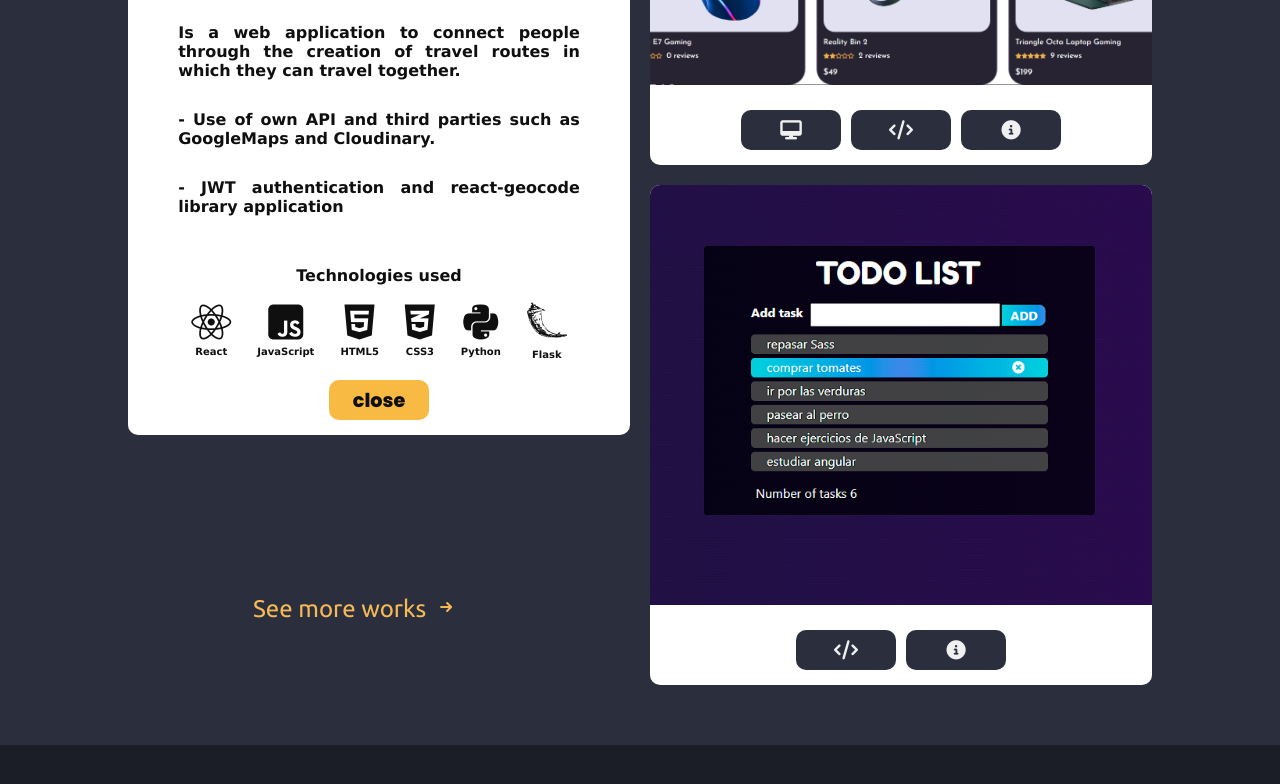
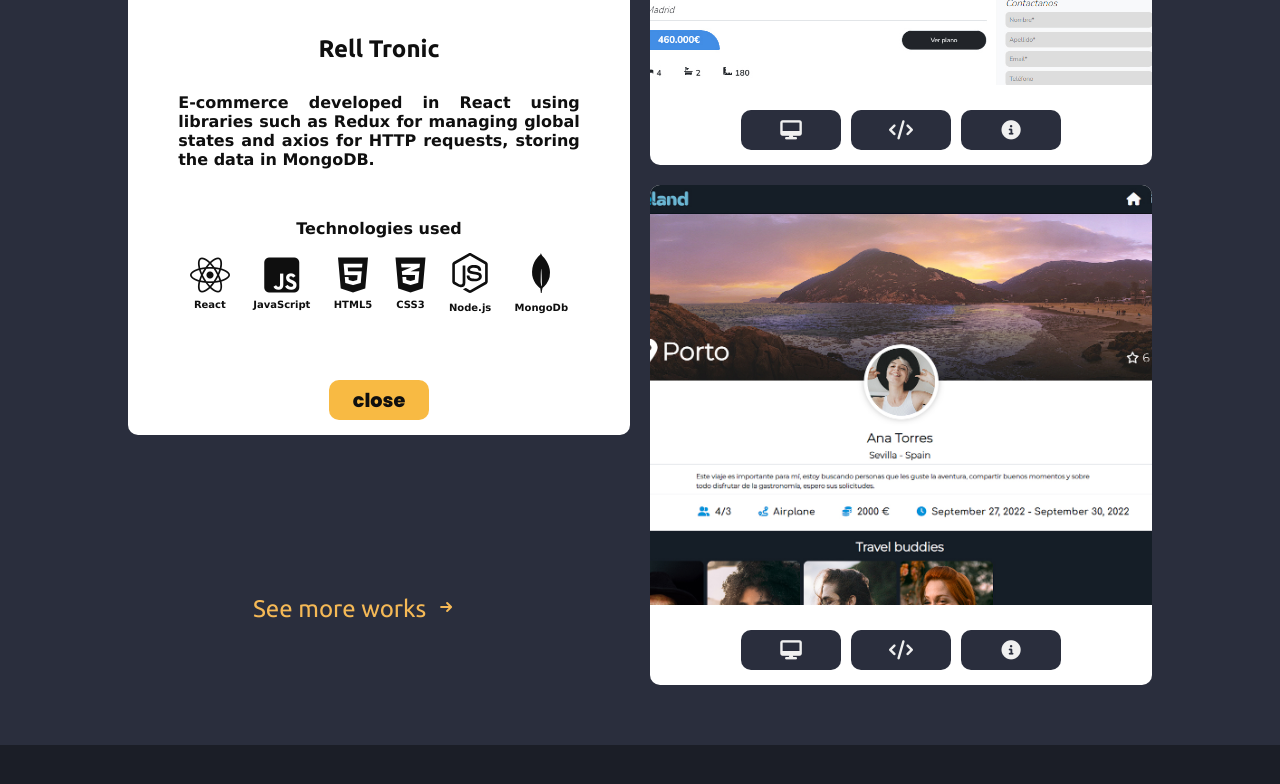
Before and after one commit to George-Lion/my-portfolio, a React (Vite) app: page / in a window 1280 px wide. Both pictures are taken after a click on the button 489 px from the left and 2695 px from the top of the page. Shown: the part 2295-3079 px from the top of the page. Built offline with nearby package versions, Linux system fonts and the light colour scheme.

Commit message:
deploy v1

```diff
--- a/src/components/AboutMe.module.scss
+++ b/src/components/AboutMe.module.scss
@@ -137,6 +137,7 @@
                 &__picture1{
                     height: 350px;
                     margin: 50px 60px 0px 0px;
+                    border-radius: 10px;
 
                     $breakpoint-tablet: 980px;
                     @media (max-width: $breakpoint-tablet) {
--- a/src/components/Portfolio.jsx
+++ b/src/components/Portfolio.jsx
@@ -2,29 +2,20 @@ import React, { Fragment, useState } from "react";
 import img1 from "../img/Traveland1.png";
 import img2 from "../img/log.png";
 import img3 from "../img/t3.jpg";
-import img4 from "../img/todo.png";
+import img4 from "../img/WH.jpg";
 import { HiArrowSmRight } from "react-icons/hi";
 import styles from "./Portfolio.module.scss";
 import { useTranslation } from "react-i18next";
-import {
-  SiPostgresql,
-  SiFlask,
-  SiMysql,
-  SiGithub,
-  SiGit,
-  SiHeroku,
-  SiTrello,
-  SiWindowsterminal,
-  SiAdobexd,
-} from "react-icons/si";
+import { SiFlask, SiNodedotjs, SiMongodb } from "react-icons/si";
 
 const Portfolio = ({ theme }) => {
   let url1 = "https://github.com/George-Lion?tab=repositories";
   let url2 = "https://github.com/George-Lion/FINAL-PROJECT-X";
-  let url3 = "https://github.com/George-Lion/Starwars-Blog-Reading-List";
-  let url4 = "https://traveland-v2.herokuapp.com/";
-  let url5 = "https://github.com/George-Lion/Second-Part-of-the-TODO-list-adding-fetch";
-  let url6 = "https://rell-tronic.up.railway.app/";
+  let url3 = "https://github.com/George-Lion/real-state";
+  let url4 = "https://world-home.vercel.app/";
+  let url5 = "https://rell-tronic.up.railway.app/";
+  let url6 = "https://traveland-v2.herokuapp.com/";
+  let url7 = "https://github.com/George-Lion/Ecommerce";
   const [t, i18n] = useTranslation("global");
 
   const [picture, setPicture] = useState(true);
@@ -76,18 +67,18 @@ const Portfolio = ({ theme }) => {
             >
               <img
                 className={styles.master__portfolio__box4__img1}
-                src={img3}
+                src={img4}
                 alt="Relltronic project image"
               />
               <div className={styles.master__portfolio__box2__button}>
                 <a
-                  href={url6}
+                  href={url4}
                   target="_blank"
                   rel="noopener noreferrer"
                   type="button"
                   onClick={() => {}}
                 >
-                   <button
+                  <button
                     title="Demo"
                     className={styles.master__portfolio__box2__button__btn}
                   >
@@ -135,7 +126,7 @@ const Portfolio = ({ theme }) => {
               <div className={styles.master__portfolio__box4__img1}>
                 <div>
                   <h2 className={styles.master__portfolio__box4__img1__title}>
-                    Relltronic Ecommerce
+                    World Home
                   </h2>
                   <div className={styles.master__portfolio__box4__img1__box}>
                     <h4
@@ -241,13 +232,13 @@ const Portfolio = ({ theme }) => {
             >
               <img
                 className={styles.master__portfolio__box3__img1}
-                src={img1}
+                src={img3}
                 alt="traveland project image"
               />
               <div className={styles.master__portfolio__box2__page}>
                 <div className={styles.master__portfolio__box2__button}>
                   <a
-                    href={url4}
+                    href={url5}
                     target="_blank"
                     rel="noopener noreferrer"
                     type="button"
@@ -261,7 +252,7 @@ const Portfolio = ({ theme }) => {
                     </button>
                   </a>
                   <a
-                    href={url2}
+                    href={url7}
                     target="_blank"
                     rel="noopener noreferrer"
                     type="button"
@@ -302,7 +293,7 @@ const Portfolio = ({ theme }) => {
               <div className={styles.master__portfolio__box3__img1}>
                 <div>
                   <h2 className={styles.master__portfolio__box3__img1__title}>
-                    Traveland
+                    Rell Tronic
                   </h2>
                   <div className={styles.master__portfolio__box3__img1__box}>
                     <h4
@@ -313,25 +304,6 @@ const Portfolio = ({ theme }) => {
                       {t("header.traveland")}
                     </h4>
                   </div>
-                  <div className={styles.master__portfolio__box3__img1__box}>
-                    <h4
-                      className={
-                        styles.master__portfolio__box3__img1__box__text1
-                      }
-                    >
-                      {t("header.c1")}
-                    </h4>
-                  </div>
-
-                  <div className={styles.master__portfolio__box3__img1__box}>
-                    <h4
-                      className={
-                        styles.master__portfolio__box3__img1__box__text1
-                      }
-                    >
-                      {t("header.c2")}
-                    </h4>
-                  </div>
 
                   <div
                     className={
@@ -340,6 +312,199 @@ const Portfolio = ({ theme }) => {
                   >
                     <p>{t("header.technology")}</p>
                   </div>
+                  <div className={styles.master__portfolio__box3__img1__icons}>
+                    <div
+                      className={
+                        styles.master__portfolio__box3__img1__icons__text
+                      }
+                    >
+                      <i className="fab fa-react"></i>
+                      <p
+                        className={
+                          styles.master__portfolio__box3__img1__icons__name
+                        }
+                      >
+                        React
+                      </p>
+                    </div>
+                    <div
+                      className={
+                        styles.master__portfolio__box3__img1__icons__text
+                      }
+                    >
+                      <i className="fab fa-js-square"></i>
+                      <p
+                        className={
+                          styles.master__portfolio__box3__img1__icons__name
+                        }
+                      >
+                        JavaScript
+                      </p>
+                    </div>
+                    <div
+                      className={
+                        styles.master__portfolio__box3__img1__icons__text
+                      }
+                    >
+                      <i className="fab fa-html5"></i>
+                      <p
+                        className={
+                          styles.master__portfolio__box3__img1__icons__name
+                        }
+                      >
+                        HTML5
+                      </p>
+                    </div>
+                    <div
+                      className={
+                        styles.master__portfolio__box3__img1__icons__text
+                      }
+                    >
+                      <i className="fab fa-css3-alt"></i>
+                      <p
+                        className={
+                          styles.master__portfolio__box3__img1__icons__name
+                        }
+                      >
+                        CSS3
+                      </p>
+                    </div>
+                    <div
+                      className={
+                        styles.master__portfolio__box3__img1__icons__text
+                      }
+                    >
+                      <SiNodedotjs />
+                      <p
+                        className={
+                          styles.master__portfolio__box3__img1__icons__name
+                        }
+                      >
+                        Node.js
+                      </p>
+                    </div>
+                    <div
+                      className={
+                        styles.master__portfolio__box3__img1__icons__text
+                      }
+                    >
+                      <SiMongodb />
+                      <p
+                        className={
+                          styles.master__portfolio__box3__img1__icons__name
+                        }
+                      >
+                        MongoDb
+                      </p>
+                    </div>
+                  </div>
+                </div>
+                <button
+                  className={styles.master__portfolio__box3__img1__return}
+                  onClick={() => {
+                    setPicture1(true);
+                  }}
+                >
+                  close
+                </button>
+              </div>
+            </div>
+          )}
+          {/* BOX 4 */}
+
+          {picture2 == true ? (
+            <div
+              className={
+                theme == "dark"
+                  ? styles.master__portfolio__box4 +
+                    " " +
+                    styles.master__portfolio__box4__dark
+                  : styles.master__portfolio__box4 +
+                    " " +
+                    styles.master__portfolio__box4__light
+              }
+              data-aos="fade-up"
+            >
+              <img
+                className={styles.master__portfolio__box4__img1}
+                src={img1}
+                alt=""
+              />
+              <div className={styles.master__portfolio__box2__button}>
+                <a
+                  href={url6}
+                  target="_blank"
+                  rel="noopener noreferrer"
+                  type="button"
+                  onClick={() => {}}
+                >
+                  <button
+                    title="Demo"
+                    className={styles.master__portfolio__box2__button__btn}
+                  >
+                    <i className="fas fa-desktop"></i>
+                  </button>
+                </a>
+                <a
+                  href={url2}
+                  target="_blank"
+                  rel="noopener noreferrer"
+                  type="button"
+                  onClick={() => {}}
+                >
+                  <button
+                    title="Code"
+                    className={styles.master__portfolio__box2__button__btn}
+                  >
+                    <i className="fas fa-code"></i>
+                  </button>
+                </a>
+                <button
+                  title="Info"
+                  className={styles.master__portfolio__box2__button__btn}
+                  onClick={() => {
+                    setPicture2(false);
+                  }}
+                >
+                  <i className="fas fa-info-circle"></i>
+                </button>
+              </div>
+            </div>
+          ) : (
+            <div
+              className={
+                theme == "dark"
+                  ? styles.master__portfolio__box4 +
+                    " " +
+                    styles.master__portfolio__box4__dark
+                  : styles.master__portfolio__box4 +
+                    " " +
+                    styles.master__portfolio__box4__light
+              }
+              data-aos="fade-up"
+            >
+              <div className={styles.master__portfolio__box4__img1}>
+                <div>
+                  <h2 className={styles.master__portfolio__box4__img1__title}>
+                    Traveland
+                  </h2>
+                  <div className={styles.master__portfolio__box4__img1__box}>
+                    <h4
+                      className={
+                        styles.master__portfolio__box4__img1__box__text
+                      }
+                    >
+                      {t("header.todo")}
+                    </h4>
+                  </div>
+                  <div
+                    className={
+                      styles.master__portfolio__box4__img1__tecnologies
+                    }
+                  >
+                    <p>{t("header.technology")}</p>
+                  </div>
+
                   <div className={styles.master__portfolio__box3__img1__icons}>
                     <div
                       className={
@@ -428,170 +593,6 @@ const Portfolio = ({ theme }) => {
                   </div>
                 </div>
                 <button
-                  className={styles.master__portfolio__box3__img1__return}
-                  onClick={() => {
-                    setPicture1(true);
-                  }}
-                >
-                  close
-                </button>
-              </div>
-            </div>
-          )}
-          {/* BOX 4 */}
-
-          {picture2 == true ? (
-            <div
-              className={
-                theme == "dark"
-                  ? styles.master__portfolio__box4 +
-                    " " +
-                    styles.master__portfolio__box4__dark
-                  : styles.master__portfolio__box4 +
-                    " " +
-                    styles.master__portfolio__box4__light
-              }
-              data-aos="fade-up"
-            >
-              <img
-                className={styles.master__portfolio__box4__img1}
-                src={img4}
-                alt=""
-              />
-              <div className={styles.master__portfolio__box2__button}>
-                <a
-                  href={url4}
-                  target="_blank"
-                  rel="noopener noreferrer"
-                  type="button"
-                  onClick={() => {}}
-                >
-                  {/*  <button
-                    title="Demo"
-                    className={styles.master__portfolio__box2__button__btn}
-                  >
-                    <i className="fas fa-desktop"></i>
-                  </button> */}
-                </a>
-                <a
-                  href={url5}
-                  target="_blank"
-                  rel="noopener noreferrer"
-                  type="button"
-                  onClick={() => {}}
-                >
-                  <button
-                    title="Code"
-                    className={styles.master__portfolio__box2__button__btn}
-                  >
-                    <i className="fas fa-code"></i>
-                  </button>
-                </a>
-                <button
-                  title="Info"
-                  className={styles.master__portfolio__box2__button__btn}
-                  onClick={() => {
-                    setPicture2(false);
-                  }}
-                >
-                  <i className="fas fa-info-circle"></i>
-                </button>
-              </div>
-            </div>
-          ) : (
-            <div
-              className={
-                theme == "dark"
-                  ? styles.master__portfolio__box4 +
-                    " " +
-                    styles.master__portfolio__box4__dark
-                  : styles.master__portfolio__box4 +
-                    " " +
-                    styles.master__portfolio__box4__light
-              }
-              data-aos="fade-up"
-            >
-              <div className={styles.master__portfolio__box4__img1}>
-                <div>
-                  <h2 className={styles.master__portfolio__box4__img1__title}>
-                    TODO LIST
-                  </h2>
-                  <div className={styles.master__portfolio__box4__img1__box}>
-                    <h4
-                      className={
-                        styles.master__portfolio__box4__img1__box__text
-                      }
-                    >
-                      {t("header.todo")}
-                    </h4>
-                  </div>
-                  <div
-                    className={
-                      styles.master__portfolio__box4__img1__tecnologies
-                    }
-                  >
-                    <p>{t("header.technology")}</p>
-                  </div>
-                  <div className={styles.master__portfolio__box4__img1__icons}>
-                    <div
-                      className={
-                        styles.master__portfolio__box4__img1__icons__text
-                      }
-                    >
-                      <i className="fab fa-react"></i>
-                      <p
-                        className={
-                          styles.master__portfolio__box4__img1__icons__name
-                        }
-                      >
-                        React
-                      </p>
-                    </div>
-                    <div
-                      className={
-                        styles.master__portfolio__box4__img1__icons__text
-                      }
-                    >
-                      <i className="fab fa-js-square"></i>
-                      <p
-                        className={
-                          styles.master__portfolio__box4__img1__icons__name
-                        }
-                      >
-                        JavaScript
-                      </p>
-                    </div>
-                    <div
-                      className={
-                        styles.master__portfolio__box4__img1__icons__text
-                      }
-                    >
-                      <i className="fab fa-html5"></i>
-                      <p
-                        className={
-                          styles.master__portfolio__box4__img1__icons__name
-                        }
-                      >
-                        HTML5
-                      </p>
-                    </div>
-                    <div
-                      className={
-                        styles.master__portfolio__box4__img1__icons__text
-                      }
-                    >
-                      <i className="fab fa-css3-alt"></i>
-                      <p
-                        className={
-                          styles.master__portfolio__box4__img1__icons__name
-                        }
-                      >
-                        CSS3
-                      </p>
-                    </div>
-                  </div>
-                </div>
-                <button
                   className={styles.master__portfolio__box4__img1__return}
                   onClick={() => {
                     setPicture2(true);
--- a/src/components/Portfolio.module.scss
+++ b/src/components/Portfolio.module.scss
@@ -271,7 +271,7 @@
                     &__title{
                             color: $text;
                             text-align: center;
-                            margin-top: 30px;
+                            margin-top: 100px;
 
                             $breakpoint-tablet: 500px;
                             @media (max-width: $breakpoint-tablet) {
--- a/src/components/Skills.jsx
+++ b/src/components/Skills.jsx
@@ -6,10 +6,9 @@ import {
   SiMysql,
   SiGithub,
   SiGit,
-  SiHeroku,
-  SiTrello,
   SiWindowsterminal,
   SiAdobexd,
+  SiNodedotjs,
 } from "react-icons/si";
 import { DiIllustrator, DiPhotoshop } from "react-icons/di";
 import { useTranslation } from "react-i18next";
@@ -187,6 +186,26 @@ const Skills = ({ theme }) => {
               data-aos="fade-up"
               data-aos-anchor-placement="center-bottom"
             >
+              <SiNodedotjs />
+              <div data-aos="fade-up">
+                <p className={styles.skills__div1__box__icons__icon__title1}>
+                  Node.js
+                </p>
+              </div>
+            </div>
+            <div
+              className={
+                theme == "dark"
+                  ? styles.skills__div1__box__icons__icon +
+                    " " +
+                    styles.skills__div1__box__icons__icon__dark
+                  : styles.skills__div1__box__icons__icon +
+                    " " +
+                    styles.skills__div1__box__icons__icon__light
+              }
+              data-aos="fade-up"
+              data-aos-anchor-placement="center-bottom"
+            >
               <i className="fab fa-python"></i>
               <div data-aos="fade-up">
                 <p className={styles.skills__div1__box__icons__icon__title1}>
@@ -251,26 +270,6 @@ const Skills = ({ theme }) => {
               <div data-aos="fade-up">
                 <p className={styles.skills__div1__box__icons__icon__title1}>
                   Mysql
-                </p>
-              </div>
-            </div>
-            <div
-              className={
-                theme == "dark"
-                  ? styles.skills__div1__box__icons__icon +
-                    " " +
-                    styles.skills__div1__box__icons__icon__dark
-                  : styles.skills__div1__box__icons__icon +
-                    " " +
-                    styles.skills__div1__box__icons__icon__light
-              }
-              data-aos="fade-up"
-              data-aos-anchor-placement="center-bottom"
-            >
-              <SiWindowsterminal />
-              <div data-aos="fade-up">
-                <p className={styles.skills__div1__box__icons__icon__title1}>
-                  Comand Line
                 </p>
               </div>
             </div>
--- a/src/translations/en/global.json
+++ b/src/translations/en/global.json
@@ -17,11 +17,9 @@
         "message": "Your message",
         "send": "Send",
         "thanks": "Thanks for scrolling.",
-        "traveland": "Is a web application to connect people through the creation of travel routes in which they can travel together.",
-        "c1": "- Use of own API and third parties such as GoogleMaps and Cloudinary.",
-        "c2": "- JWT authentication and react-geocode library application",
+        "traveland": "E-commerce developed in React using libraries such as Redux for managing global states and axios for HTTP requests, storing the data in MongoDB.",
         "technology": "Technologies used",
-        "rell": "Ecommerce client and server built with React.JS, Node.JS and MongoDb.",
-        "todo": "An app structured with react that adds or removes tasks from synchronized with the database."
+        "rell": "World Home is a web application for real estate developed in React. For routing implement React Router v6 and hooks like useState, useEffect, useContext in the component lifecycle.",
+        "todo": "Traveland is a web application to connect people through the creation of travel routes in which they can travel together."
     }
 }
```
Also changed, not shown: src/translations/es/global.json (+3 -5 lines), src/img/WH.jpg (added), 1 other file (tests, documents, lock files or other folders).
